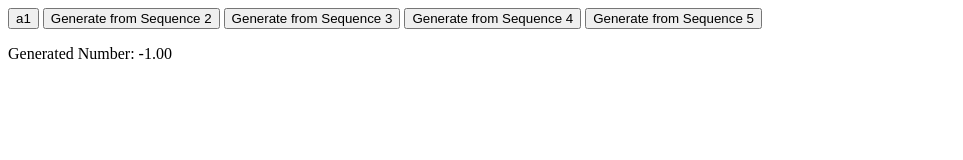
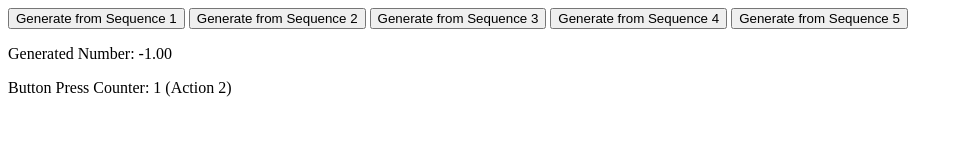
Before and after one commit to davidkmarzagao/RL-bandits-exercise, a plain HTML site: page index.html in a window 1280 px wide. Both pictures are taken after a click on the button "Generate from Sequence 2". Shown: the whole page, without its empty margins (0-963 px from the left). Drawn offline with Linux system fonts and the light colour scheme.

Commit message:
Update index.html

```diff
--- a/index.html
+++ b/index.html
@@ -7,13 +7,14 @@
 </head>
 <body>
 
-  <button id="a_1"> a1</button>
+  <button id="a_1">Generate from Sequence 1</button>
   <button id="a_2">Generate from Sequence 2</button>
   <button id="a_3">Generate from Sequence 3</button>
   <button id="a_4">Generate from Sequence 4</button>
   <button id="a_5">Generate from Sequence 5</button>
 
   <p id="result"></p>
+  <p id="counter">Button Press Counter: 0</p>
 
   <script>
     // Define the predefined sequences
@@ -27,6 +28,9 @@
 
     // Keep track of the current index for each sequence
     var sequenceIndices = [0, 0, 0, 0, 0];
+
+    // Counter for button presses
+    var buttonPressCounter = 0;
 
     document.addEventListener('DOMContentLoaded', function() {
       for (var i = 1; i <= 5; i++) {
@@ -45,6 +49,12 @@
 
           // Increment the sequence index for the next click
           sequenceIndices[sequenceIndex] = (sequenceIndices[sequenceIndex] + 1) % predefinedSequence.length;
+
+          // Increment the button press counter
+          buttonPressCounter++;
+
+          // Display the button press counter and the action number
+          document.getElementById('counter').textContent = 'Button Press Counter: ' + buttonPressCounter + ' (Action ' + (sequenceIndex + 1) + ')';
         });
       }
     });
```
